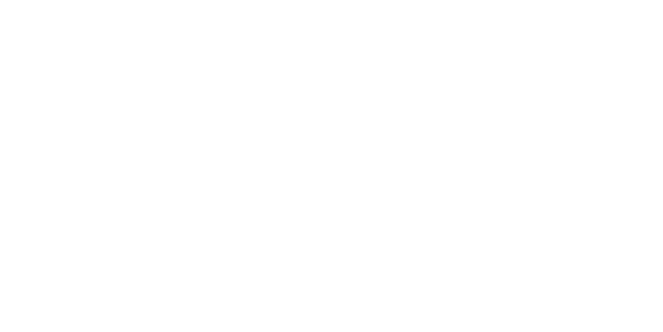
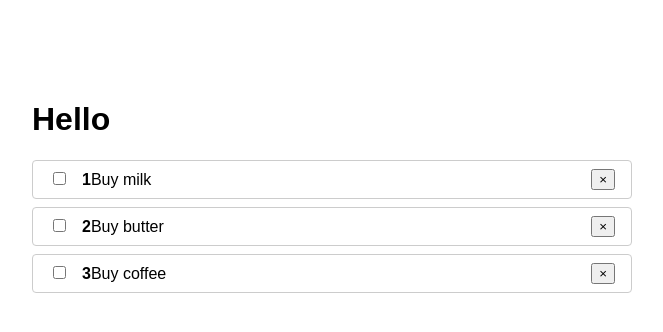
Before and after one commit to ukioxz/Note-app-react, a React (Create React App) app in the folder note-app/: page / in a window 1280 px wide. Shown: the top 332 px of the page, without its empty margins (308-971 px from the left). Built offline with nearby package versions, Linux system fonts and the light colour scheme.

Commit message:
Add basic sample list

```diff
--- a/note-app/src/App.js
+++ b/note-app/src/App.js
@@ -1,9 +1,20 @@
-import React, { Component } from 'react';
+import React from 'react';
 //import logo from './logo.svg';
 //import './App.css';
+import TodoList from './todo/todo'
 
 function App() {
-  return <div className='wrapper'/>
+  const todos = [
+    {id:1, completed: false, title: 'Buy milk'},
+    {id:2, completed: false, title: 'Buy butter'},
+    {id:3, completed: false, title: 'Buy coffee'}
+  ]
+  return (
+    <div className='wrapper'>
+    <h1>Hello</h1>
+    <TodoList todos={todos}/>
+    </div>
+  );
 }
 
 export default App;
--- a/note-app/src/index.js
+++ b/note-app/src/index.js
@@ -2,8 +2,18 @@
 import ReactDOM from 'react-dom';
 import App from './App';
 import './index.css';
-
+/*
 ReactDOM.render(
   <App />,
   document.getElementById('root')
+);*/
+//import reportWebVitals from "./reportWebVitals";
+
+const root = ReactDOM.createRoot(document.getElementById("root"));
+root.render(
+  <React.StrictMode>
+    <App />
+  </React.StrictMode>
 );
+
+//reportWebVitals();
--- /dev/null
+++ b/note-app/src/todo/todo.js
@@ -0,0 +1,20 @@
+import React from 'react'
+import TodoItem from './todoItem'
+
+const styles = {
+  ul: {
+    listStyle: 'none',
+    margin: 0,
+    padding: 0
+  }
+};
+
+export default function TodoList(props) {
+  return (
+    <ul style={styles.ul}>
+    {props.todos.map((todo, index) => {
+      return <TodoItem todo={todo} key={todo.id} index={index}/>
+    })}
+    </ul>
+  )
+};
--- /dev/null
+++ b/note-app/src/todo/todoItem.js
@@ -0,0 +1,31 @@
+import React from 'react'
+
+const styles = {
+  li: {
+    display: 'flex',
+    justifyContent: 'space-between',
+    alignItems: 'center',
+    padding: '.5rem 1rem',
+    border: '1px solid #ccc',
+    borderRadius: '4px',
+    marginBottom: '.5rem'
+  },
+  input: {
+    marginRight: '1rem'
+  }
+}
+
+function TodoItem({todo, index}) {
+  return(
+  <li style={styles.li}>
+  <span>
+  <input type="checkBox" style={styles.input}/>
+  <strong>{index + 1}</strong>
+  {todo.title}
+  </span>
+  <button>&times;</button>
+  </li>
+);
+}
+
+export default TodoItem;
```
